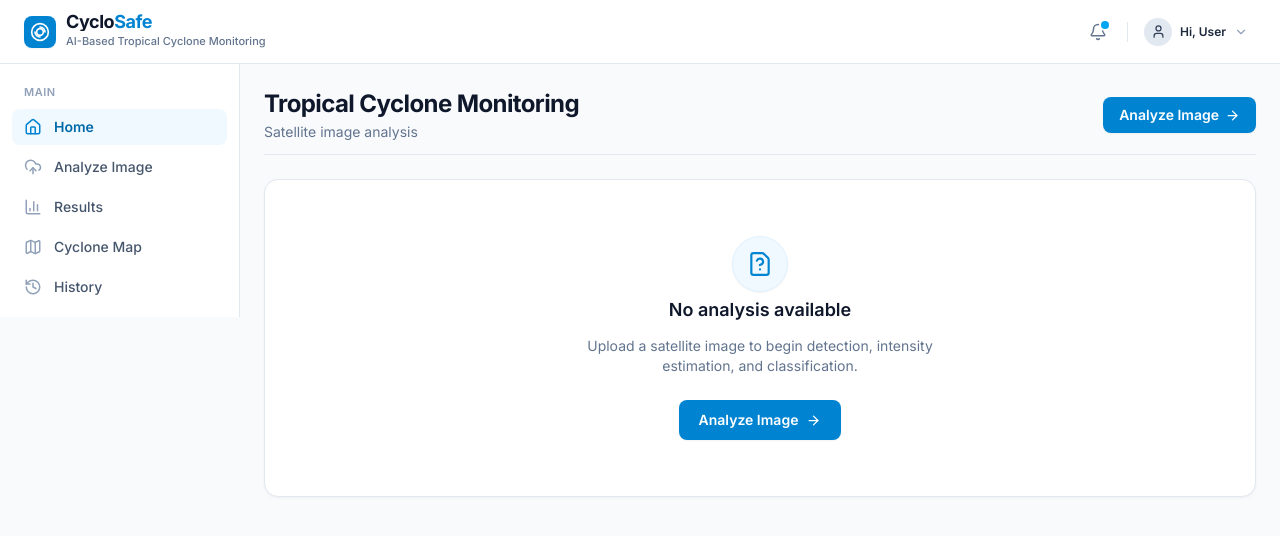
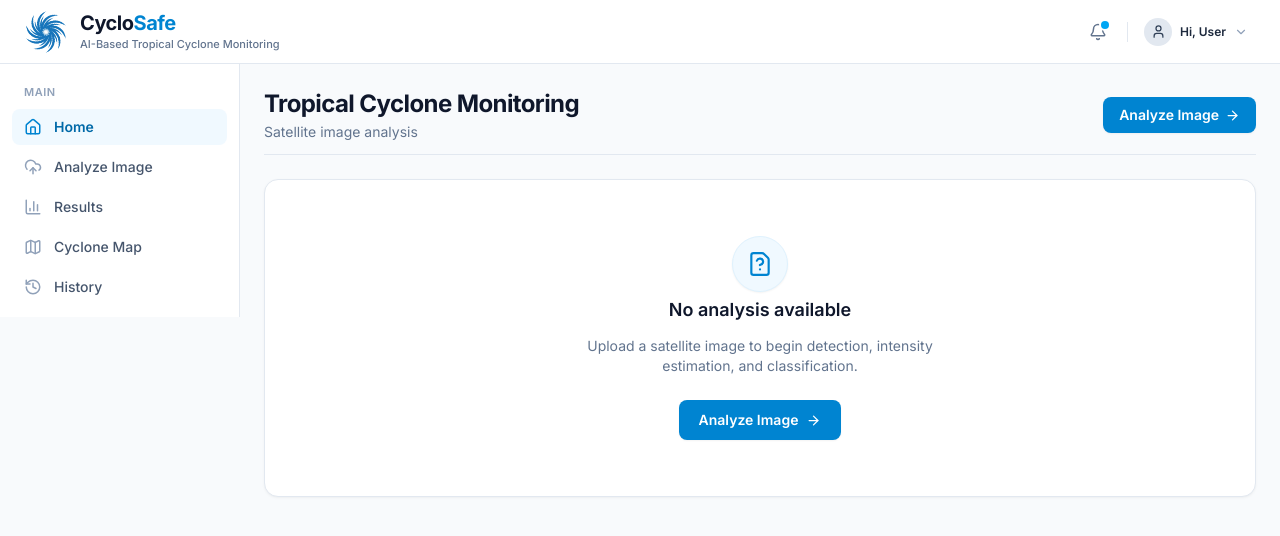
Before and after one commit to HitheshKaje/Cyclone-Vision, a React (Vite) app in the folder frontend/: page / in a window 1280 px wide. Shown: the top 536 px of the page. Built offline with nearby package versions, Linux system fonts and the light colour scheme.

Commit message:
feat: add frontend HTML template, Tailwind styles, logo assets, and header component for CycloSafe

```diff
--- a/frontend/index.html
+++ b/frontend/index.html
@@ -3,7 +3,7 @@
 
 <head>
   <meta charset="UTF-8" />
-  <link rel="icon" type="image/svg+xml" href="/favicon.svg" />
+  <link rel="icon" type="image/png" href="/cyclone-logo.png" />
   <meta name="viewport" content="width=device-width, initial-scale=1.0" />
   <title>CycloSafe - AI-Based Tropical Cyclone Monitoring</title>
   <link rel="preconnect" href="https://fonts.googleapis.com">
--- a/frontend/src/components/Header.jsx
+++ b/frontend/src/components/Header.jsx
@@ -1,13 +1,14 @@
 import React from 'react';
 import { Menu, Bell, User, ChevronDown } from 'lucide-react';
+import cycloneLogo from '../assets/cyclone-logo.png';
 
 const CycloSafeLogo = () => (
-  <div className="w-8 h-8 rounded-lg bg-sky-600 text-white flex items-center justify-center shadow-xs shrink-0">
-    <svg viewBox="0 0 24 24" className="w-5 h-5" fill="none" stroke="currentColor" strokeWidth="2" strokeLinecap="round" strokeLinejoin="round">
-      <path d="M12 2a10 10 0 1 0 10 10A10 10 0 0 0 12 2zm0 14a4 4 0 1 1 4-4 4 4 0 0 1-4 4z" />
-      <path d="M12 6a6 6 0 0 1 6 6" />
-      <path d="M12 18a6 6 0 0 1-6-6" />
-    </svg>
+  <div className="flex items-center justify-center shrink-0">
+    <img
+      src={cycloneLogo}
+      alt="CycloSafe Cyclone Logo"
+      className="w-10 h-10 sm:w-11 sm:h-11 object-contain animate-cyclone-spin"
+    />
   </div>
 );
 
@@ -28,13 +29,13 @@ const Header = ({ toggleSidebar }) => {
             </button>
           )}
 
-          <div className="flex items-center gap-2.5 min-w-0">
+          <div className="flex items-center gap-3 min-w-0">
             <CycloSafeLogo />
             <div className="flex flex-col min-w-0">
-              <span className="text-lg font-bold text-slate-900 tracking-tight leading-none truncate">
+              <span className="text-xl font-bold text-slate-900 tracking-tight leading-tight truncate">
                 Cyclo<span className="text-sky-600">Safe</span>
               </span>
-              <span className="hidden sm:inline-block text-[11px] font-medium text-slate-500 tracking-normal mt-0.5 truncate">
+              <span className="hidden sm:inline-block text-[11px] font-medium text-slate-500 tracking-normal truncate">
                 AI-Based Tropical Cyclone Monitoring
               </span>
             </div>
--- a/frontend/src/index.css
+++ b/frontend/src/index.css
@@ -59,3 +59,23 @@ body {
 .gauge-arc {
   transition: stroke-dashoffset 0.8s cubic-bezier(0.4, 0, 0.2, 1), stroke 0.4s ease;
 }
+
+/* Cyclone Logo Smooth Clockwise (Rightward) Rotation */
+@keyframes spinClockwise {
+  from {
+    transform: rotate(0deg);
+  }
+  to {
+    transform: rotate(360deg);
+  }
+}
+
+.animate-cyclone-spin {
+  animation: spinClockwise 12s linear infinite;
+  transform-origin: center center;
+  display: block;
+}
+
+.animate-cyclone-spin:hover {
+  animation-duration: 4s;
+}
```
Also changed, not shown: frontend/public/cyclone-logo.png (added), frontend/src/assets/cyclone-logo.png (added).
